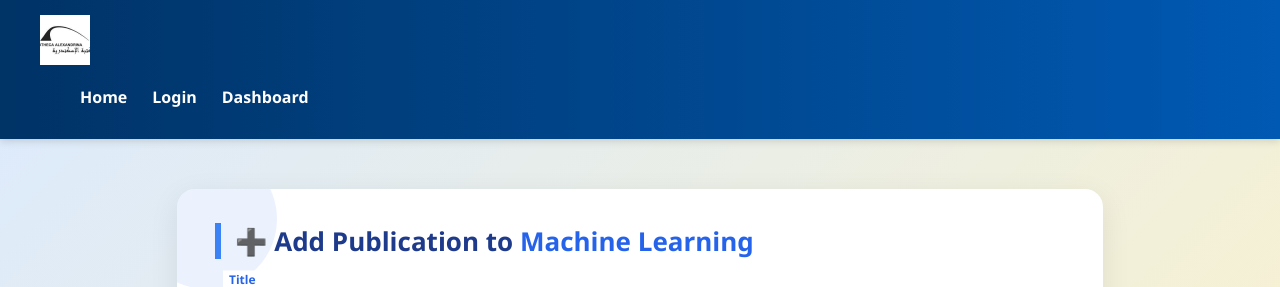
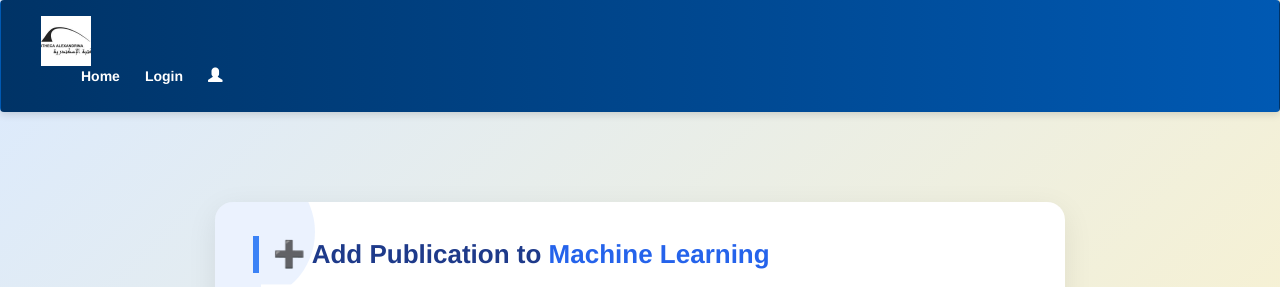
Before and after one commit to BasantAwad/Publication_Log, a Django app: page /publications/add/744/ in a window 1280 px wide. Shown: the top 287 px of the page. Run offline with Django 5.2, Linux system fonts and the light colour scheme; a user stored in the database is signed in; data comes from the database, SQL or seed files in the repository; both versions use the stored data as it was after the commit; some libraries are stand-ins or nearby versions.

Commit message:
fully working  administrator_dashboard

```diff
--- a/config/urls.py
+++ b/config/urls.py
@@ -15,14 +15,13 @@ Including another URLconf
     2. Add a URL to urlpatterns:  path('blog/', include('blog.urls'))
 """
 
-from django.contrib import admin
+#from django.contrib import admin
 from django.urls import path, include
 from django.conf import settings
 from django.conf.urls.static import static
-from django.shortcuts import redirect
 
 urlpatterns = [
-  path('admin/', admin.site.urls),
+  #path('admin/', admin.site.urls),
   path('', include('projects.urls')),  # include your app's urls
 
 
--- a/projects/templates/base.html
+++ b/projects/templates/base.html
@@ -5,6 +5,8 @@
   <meta charset="UTF-8">
   <title>{% block title %}Projects Page{% endblock %}</title>
   <link rel="stylesheet" href="{% static 'css/styles.css' %}">
+<link rel="stylesheet" href="https://maxcdn.bootstrapcdn.com/bootstrap/3.3.7/css/bootstrap.min.css">
+
 
 </head>
 <body>
@@ -16,11 +18,11 @@
     </div>
     <ul class="nav-links">
        <li><a href="{% url 'projects_page' %}">Home</a></li>
-       <li><a href="{% url 'Login' %}">Login</a></li>
+       <li><a href="{% url 'login' %}">Login</a></li>
        {% if user.is_superuser %}
-         <li><a href="{% url 'Admin Dashboard' %}">Dashboard</a></li>
+         <li ><a class="glyphicon glyphicon-user" href="{% url 'administrator_dashboard' %}"></a></li>
        {% else %}
-         <li><a href="{% url 'user_dashboard' %}">Dashboard</a></li>
+         <li><a class="glyphicon glyphicon-user" href="{% url 'user_dashboard' %}"></a></li>
        {% endif %}
 
     </ul>
--- a/projects/templates/registration/admin_dashboard.html
+++ b/projects/templates/registration/administrator_dashboard.html
@@ -1,8 +1,7 @@
 {% extends "base.html" %}
-{% block title %}Admin Dashboard{% endblock %}
+{% block title %}Administrator Dashboard{% endblock %}
 
 {% block content %}
-<h1>Admin Dashboard</h1>
 
 <!-- Admin Info Section -->
 <div style="background-color: #f9f9f9; padding: 15px; margin-bottom: 20px; border: 1px solid #ddd;">
--- a/projects/urls.py
+++ b/projects/urls.py
@@ -5,10 +5,11 @@ from . import views
 urlpatterns = [
     # Auth & dashboards
     path('signup/', views.signup, name='signup'),
-    path('login/', views.user_login, name='Login'),
+    path('login/', views.login, name='login'),
     path('logout/', views.logout_view, name='logout'),
     path('user_dashboard/', views.user_dashboard, name='user_dashboard'),
-    path('admin_dashboard/', views.admin_dashboard, name='Admin Dashboard'),
+    path('administrator_dashboard/', views.administrator_dashboard, name='administrator_dashboard'),
+    path("accept_match_request/<int:pk>/", views.accept_match_request, name="accept_match_request"),
 
     # Project & publication views
     path('', views.projects_list, name='projects_page'),
--- a/projects/views.py
+++ b/projects/views.py
@@ -109,20 +109,19 @@ def user_dashboard(request):
         'collaborated_projects': collaborated_projects
     })
 
-@staff_member_required
-def admin_dashboard(request):
+def administrator_dashboard(request):
     # Only fetch requests that haven't been reviewed (i.e., approved is None)
     pending_requests = MatchRequest.objects.filter(approved__isnull=True).order_by("-id")
-    return render(request, "registration/admin_dashboard.html", {"match_requests": pending_requests})
+    return render(request, "registration/administrator_dashboard.html", {"match_requests": pending_requests})
 
-def user_login(request):
+def login(request):
     if request.method == 'POST':
         form = AuthenticationForm(request, data=request.POST)
         if form.is_valid():
             user = form.get_user()
             auth_login(request, user)
             if user.is_superuser or user.is_staff:
-                return redirect('admin_dashboard')
+                return redirect('administrator_dashboard')
             else:
                 return redirect('user_dashboard')
     else:
@@ -132,7 +131,7 @@ def user_login(request):
 @login_required
 def logout_view(request):
     logout(request)
-    return redirect('user_login')  # or 'home' if you have a homepage
+    return redirect('login')
 
 def signup(request):
     if request.method == 'POST':
@@ -148,7 +147,6 @@ def signup(request):
 
 
 @require_POST
-@staff_member_required
 def accept_match_request(request, pk):
     match = get_object_or_404(MatchRequest, pk=pk)
     decision = request.POST.get("decision")
@@ -157,4 +155,4 @@ def accept_match_request(request, pk):
         match.approved = (decision == "yes")
         match.save()
 
-    return redirect("admin_dashboard")
+    return redirect("administrator_dashboard")
```
Also changed, not shown: db.sqlite3.
